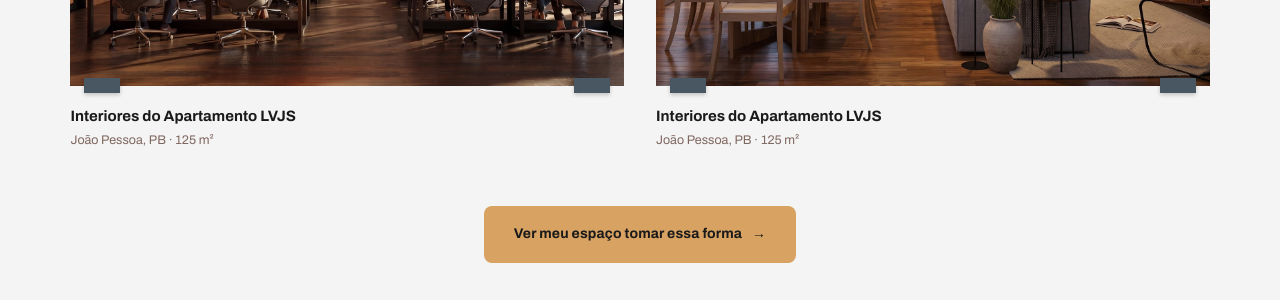
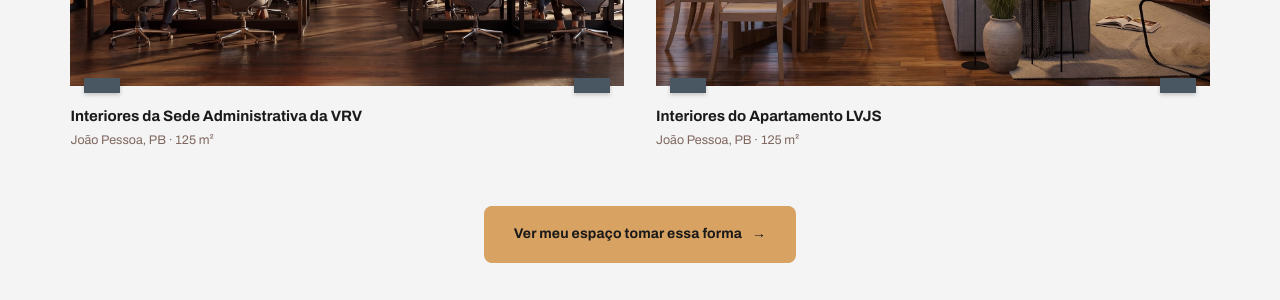
Before and after one commit to cidclementino/projetos-odisse, a Jekyll site: the page built from interiores/index.html, in a window 1280 px wide and 900 px high, scrolled down 2545 px. Shown: the part 152-452 px from the top of the window. Built offline with Jekyll 4.4.1, drawn with Linux system fonts in a browser that asks for light colours.

Commit message:
Update interiores_legendas.yml

```diff
--- a/_data/interiores_legendas.yml
+++ b/_data/interiores_legendas.yml
@@ -9,7 +9,7 @@ projetos:
     metragem: "220 m²"
     imagem: "escritorio-fiep-002.jpg"
 
-  - nome: "Interiores do Apartamento LVJS"
+  - nome: "Interiores da Sede Administrativa da VRV"
     localizacao: "João Pessoa, PB"
     metragem: "125 m²"
     imagem: "escritório-VRV-001.jpg"
```
